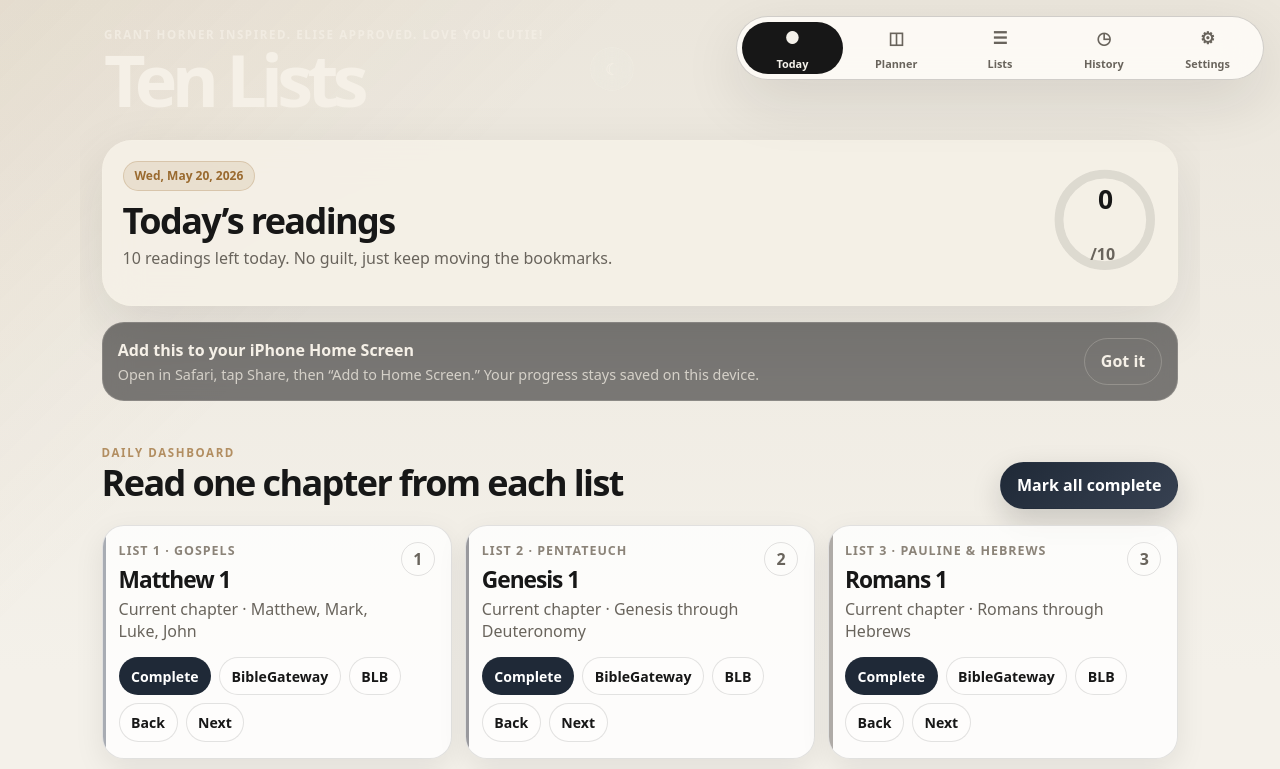
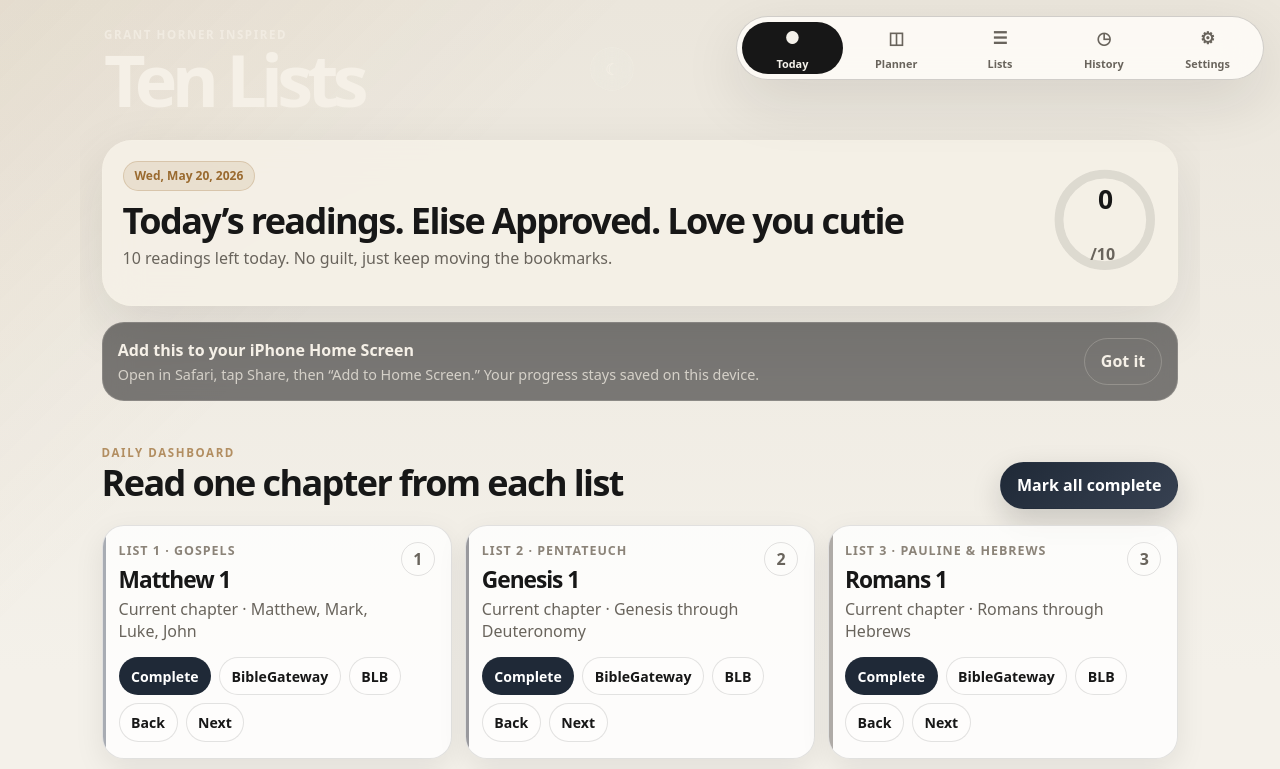
Before and after one commit to brewedsec/tenlists.github.io, a plain HTML site: page index.html in a window 1280 px wide. Shown: the top 769 px of the page. Drawn offline with Linux system fonts and the light colour scheme.

Commit message:
Update index.html

```diff
--- a/index.html
+++ b/index.html
@@ -26,7 +26,7 @@
       <div class="hero__bg"></div>
       <nav class="topbar" aria-label="App header">
         <div>
-          <p class="eyebrow">Grant Horner Inspired. Elise Approved. Love you cutie!</p>
+          <p class="eyebrow">Grant Horner Inspired</p>
           <h1>Ten Lists</h1>
         </div>
         <button id="themeToggle" class="icon-button" type="button" aria-label="Toggle theme">
@@ -37,7 +37,7 @@
       <section class="hero-card" aria-labelledby="todayHeading">
         <div>
           <p id="todayLabel" class="date-pill">Today</p>
-          <h2 id="todayHeading">Today’s readings</h2>
+          <h2 id="todayHeading">Today’s readings. Elise Approved. Love you cutie</h2>
           <p id="dailyMessage" class="muted">Loading your readings…</p>
         </div>
         <div class="progress-ring" aria-label="Daily completion progress">
```
